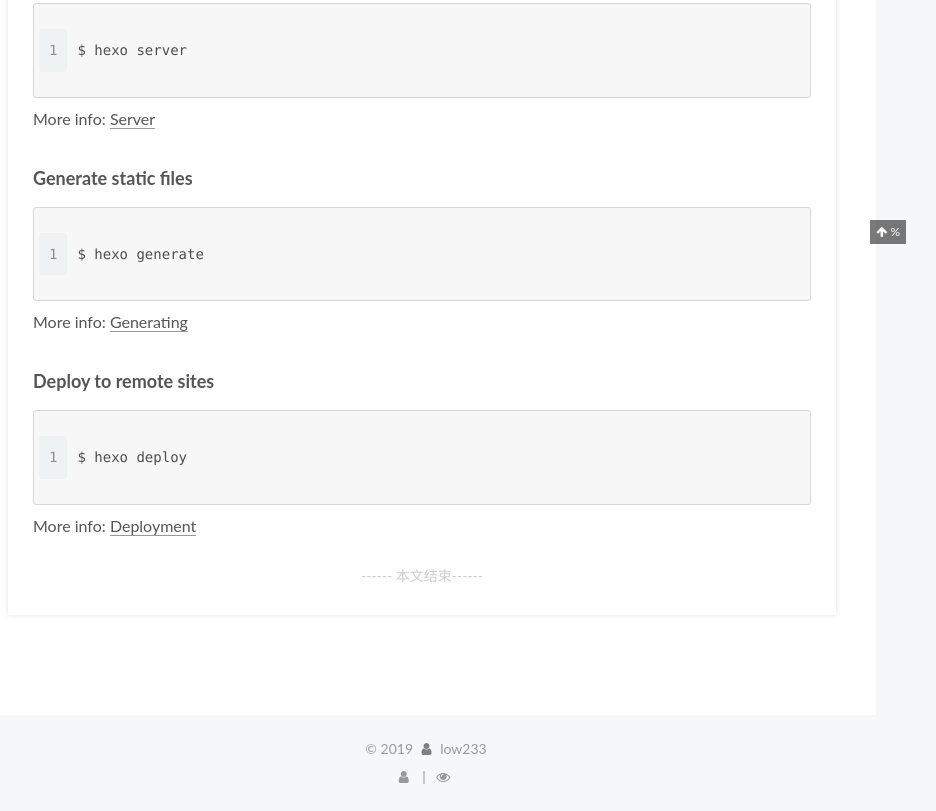
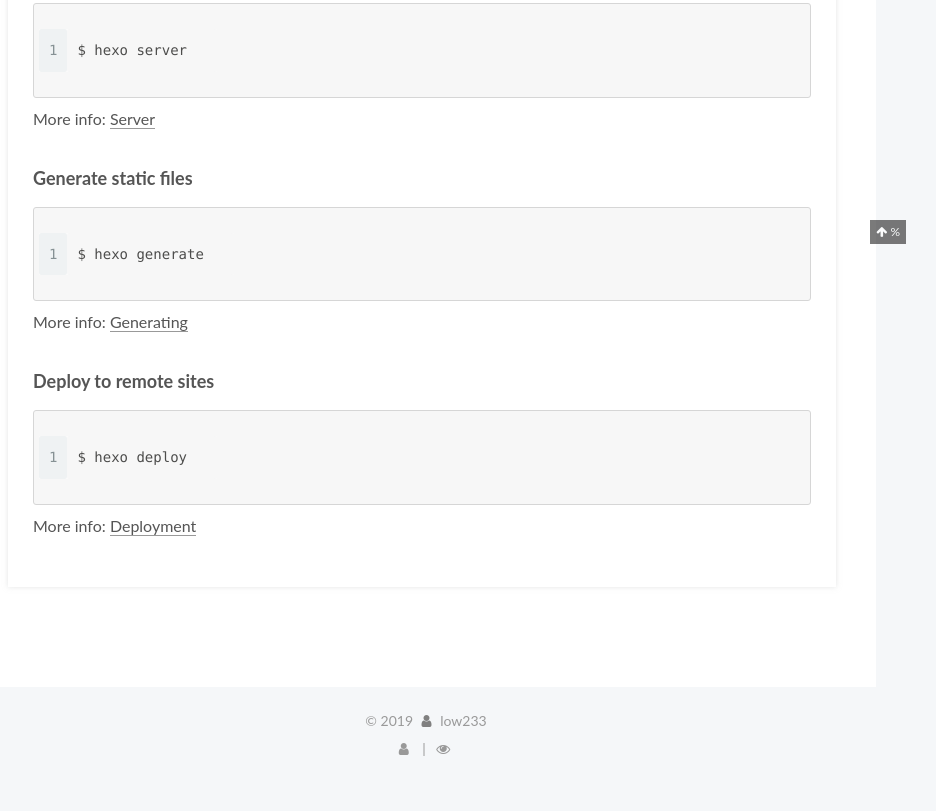
Before and after one commit to low2/low2.github.io, a plain HTML site: page 2019/02/13/hello-world/index.html in a window 1280 px wide. Shown: the part 656-1467 px from the top of the page, without its empty margins (344-1280 px from the left). After the commit the page ends 1439 px from the top, so only its background shows below. Drawn offline with Linux system fonts and the light colour scheme; some packages are replaced by stand-ins of ours; a script that the page names is missing.

Commit message:
Site updated: 2019-02-24 16:43:24

```diff
--- a/2019/02/13/hello-world/index.html
+++ b/2019/02/13/hello-world/index.html
@@ -453,15 +453,6 @@
 
 
     </footer>
-  </div>
-  <div>
-
-    <div>
-
-        <div style="text-align:center;color: #ccc;font-size:14px;">------ 本文结束------</div>
-
-</div>
-
   </div>
 
 
--- a/css/main.css
+++ b/css/main.css
@@ -1899,7 +1899,7 @@ pre .javascript .function {
   width: 4px;
   height: 4px;
   border-radius: 50%;
-  background: #ff1367;
+  background: #ffc730;
 }
 .links-of-blogroll {
   font-size: 13px;
```
Also changed, not shown: index.html (+0 -3 lines), images/wechat.png (added).
